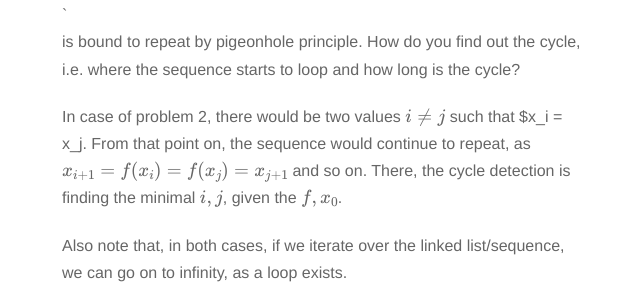
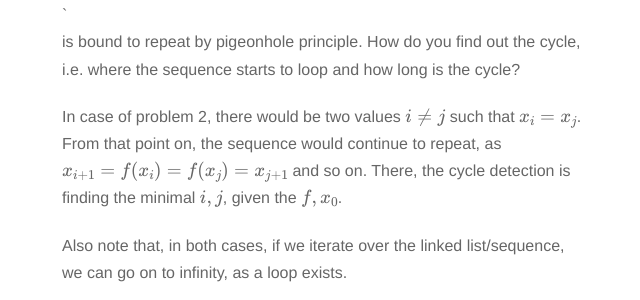
Before and after one commit to mathbender/MartinSeeler.github.io, a Jekyll site: the page built from _posts/2016-01-27-tortoise-and-hare.md, in a window 1280 px wide and 900 px high, scrolled down 459 px. Shown: the part 155-455 px from the top of the window, without its empty margins (318-958 px from the left). Built offline with Jekyll 4.4.1, drawn with Linux system fonts in a browser that asks for light colours; Markdown is read by kramdown in place of the engine named in the settings; formulas are drawn with MathJax 3.

```diff
--- a/_posts/2016-01-27-tortoise-and-hare.md
+++ b/_posts/2016-01-27-tortoise-and-hare.md
@@ -13,7 +13,7 @@ title: The Tortoise and The Hare
 <div>`$$x_0, x_1 = f(x_0), x_2 = f(x_1), \cdots, x_{i+1} = f(x_i), \cdots$$`</div>
 is bound to repeat by pigeonhole principle. How do you find out the cycle, i.e. where the sequence starts to loop and how long is the cycle?
 
-In case of problem 2, there would be two values `$i \neq j$` such that `$x_i = x_j`. From that point on, the sequence would continue to repeat, as `$x_{i+1} = f(x_i) = f(x_j) = x_{j+1}$` and so on. There, the cycle detection is finding the minimal `$i, j$`, given the `$f, x_0$`.
+In case of problem 2, there would be two values `$i \neq j$` such that `$x_i = x_j$`. From that point on, the sequence would continue to repeat, as `$x_{i+1} = f(x_i) = f(x_j) = x_{j+1}$` and so on. There, the cycle detection is finding the minimal `$i, j$`, given the `$f, x_0$`.
 
 Also note that, in both cases, if we iterate over the linked list/sequence, we can go on to infinity, as a loop exists.
 
```
